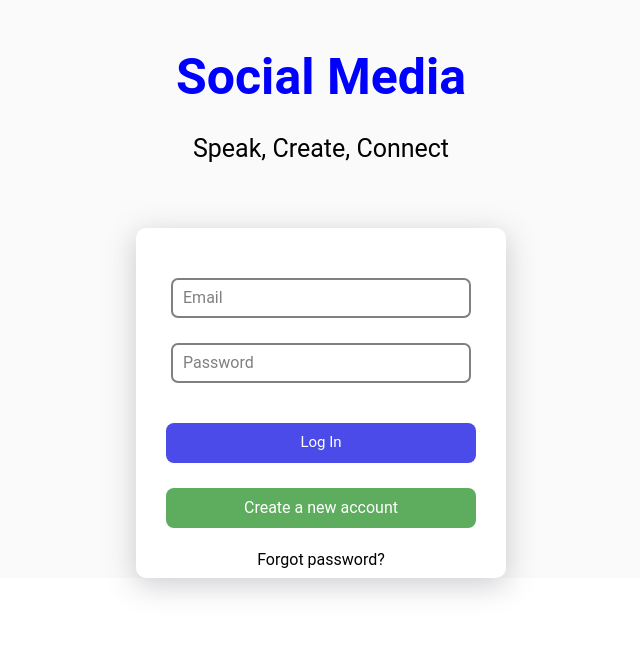
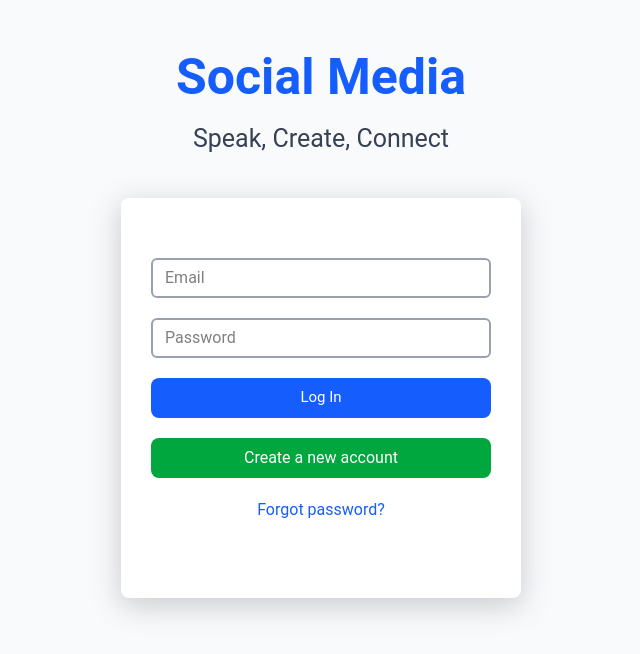
Before and after one commit to parikz45/We-Meet, a React (Vite) app in the folder frontend/: page / in a window 1280 px wide. Shown: the top 654 px of the page, without its empty margins (319-959 px from the left). Built offline with nearby package versions, Linux system fonts and the light colour scheme.

Commit message:
added tailwind for signup

```diff
--- a/frontend/src/Components/Login/Login.css
+++ b/frontend/src/Components/Login/Login.css
@@ -38,7 +38,7 @@
 
 .email {
     margin-bottom: 15px;
-    width: 300px;
+    width: 310px;
     height: 40px;
     border-radius: 7px;
     border: 2px solid grey;
@@ -48,7 +48,7 @@
 .pwd {
     margin-bottom: 25px;
     margin-top: 10px;
-    width: 300px;
+    width: 310px;
     height: 40px;
     border-radius: 7px;
     border: 2px solid grey;
@@ -64,7 +64,7 @@
     color: white;
     font-size: 15px;
     cursor: pointer;
-    margin-top: 15px;
+    margin-top: 5px;
 }
 
 .button-login {
--- a/frontend/src/Components/Login/Login.jsx
+++ b/frontend/src/Components/Login/Login.jsx
@@ -1,57 +1,95 @@
-import React, { useContext, useRef } from 'react';
-import './Login.css';
-import { Link, useNavigate } from 'react-router-dom';
-import { loginCalls } from '../../apicalls';
-import { AuthContext } from '../../context/AuthContext';
-import CircularProgress from '@mui/material/CircularProgress';
-
+import React, { useContext, useRef } from "react";
+import { Link, useNavigate } from "react-router-dom";
+import { loginCalls } from "../../apicalls";
+import { AuthContext } from "../../context/AuthContext";
+import CircularProgress from "@mui/material/CircularProgress";
 
 function Login() {
   const navigate = useNavigate();
   const email = useRef();
   const password = useRef();
-  const { user, isFetching, error, dispatch } = useContext(AuthContext);
+  const { isFetching, error, dispatch } = useContext(AuthContext);
 
   const handleSubmit = (e) => {
-    e.preventDefault()
-    loginCalls({ email: email.current.value, password: password.current.value }, dispatch);
-
-  }
+    e.preventDefault();
+    loginCalls(
+      { email: email.current.value, password: password.current.value },
+      dispatch
+    );
+  };
 
   return (
-    <div className='signup-page'>
+    <div className="flex flex-col items-center gap-[40px] bg-gray-50 pt-10 min-h-screen">
+      {/* Title and tagline */}
+      <div className="flex flex-col gap-[5px] items-center">
+        <span className="text-[50px] font-bold text-blue-600">Social Media</span>
+        <span className="text-[25px] text-center text-gray-700">
+          Speak, Create, Connect
+        </span>
+      </div>
 
-      {/* Title and tagline */}
-      <div className='page-text'>
-        <span className='page-name'>Social Media</span>
-        <span className='page-description'>Speak, Create, Connect</span>
-      </div>
-      <form className='login-box' onSubmit={handleSubmit}>
+      {/* Login box */}
+      <form
+        onSubmit={handleSubmit}
+        className="flex flex-col gap-[20px] items-center bg-white pt-[40px] lg:pt-[60px] w-[370px] lg:w-[400px] h-[340px] lg:h-[400px] rounded-lg shadow-[0_7px_29px_1px_rgba(100,100,111,0.3)]"
+      >
+        {/* Email */}
+        <input
+          type="email"
+          required
+          ref={email}
+          placeholder="Email"
+          className="w-[310px] lg:w-[340px] h-[45px] lg:h-[40px] rounded-md border-2 border-gray-400 px-3 focus:outline-none"
+        />
 
-        {/* email */}
-        <input className='email' type='email' required ref={email} placeholder='Email' />
+        {/* Password */}
+        <input
+          type="password"
+          required
+          ref={password}
+          minLength="6"
+          placeholder="Password"
+          className="w-[310px] lg:w-[340px] h-[45px] lg:h-[40px] rounded-md border-2 border-gray-400 px-3 focus:outline-none"
+        />
 
-        {/* password */}
-        <input className='pwd' type='password' required ref={password} minLength="6" placeholder='Password' />
+        {/* Login button */}
+        <button
+          type="submit"
+          className="w-[310px] lg:w-[340px] h-[45px] lg:h-[40px] bg-blue-600 text-white rounded-lg text-[15px] cursor-pointer mt-[5px] hover:bg-blue-700 transition"
+        >
+          {isFetching ? (
+            <CircularProgress color="inherit" size="20px" />
+          ) : (
+            "Log In"
+          )}
+        </button>
 
-        {/* login-button */}
-        <button type='submit' className='button-signup'>{isFetching ? <CircularProgress color='inherit' size="20px" /> : "Log In"} </button>
+        {/* Create account button */}
+        <button
+          type="button"
+          onClick={() => navigate("/signup")}
+          className="w-[310px] lg:w-[340px] h-[45px] lg:h-[40px] bg-green-600 text-white rounded-lg cursor-pointer hover:bg-green-700 transition"
+        >
+          Create a new account
+        </button>
 
-        {/* navigate to signup */}
-        <button onClick={() => navigate('/signup')} className='button-login'>Create a new account</button>
+        {/* Forgot password */}
+        <Link
+          to="/resetPassword"
+          className="mt-[20px] text-blue-600 hover:underline"
+        >
+          Forgot password?
+        </Link>
 
-        {/* forgot password */}
-        <Link className="forgot-pwd" to="/resetPassword" >Forgot password?</Link>
-
+        {/* Error */}
         {error && (
-          <div className='login-failure'>
+          <div className="mt-[25px] text-red-500">
             <span>Wrong username/password</span>
           </div>
         )}
       </form>
-
     </div>
-  )
+  );
 }
 
-export default Login
+export default Login;
--- a/frontend/src/Components/Signup/Signup.jsx
+++ b/frontend/src/Components/Signup/Signup.jsx
@@ -1,29 +1,22 @@
-import React, { useRef } from 'react';
-import './Signup.css';
-import { useNavigate } from 'react-router-dom';
-import axios from 'axios';
+import React, { useRef } from "react";
+import { useNavigate } from "react-router-dom";
+import axios from "axios";
 
 function Signup() {
   const navigate = useNavigate();
 
-  // Refs for form inputs
   const username = useRef();
   const email = useRef();
   const password = useRef();
   const passwordAgain = useRef();
 
-  // Handles user signup and password confirmation
   const handleClick = async (e) => {
     e.preventDefault();
-
-    // Clear any existing custom validation messages
     passwordAgain.current.setCustomValidity("");
 
-    // Check if passwords match
     if (password.current.value !== passwordAgain.current.value) {
       passwordAgain.current.setCustomValidity("The passwords do not match");
     } else {
-      // Create user object
       const user = {
         username: username.current.value,
         email: email.current.value,
@@ -31,13 +24,12 @@ function Signup() {
       };
 
       try {
-        // Send POST request to register user
-        const res = await axios.post("https://we-meet-mecf4.sevalla.app/api/auth/register", user);
-
-        // Save user to localStorage and navigate to details page
+        const res = await axios.post(
+          "https://we-meet-mecf4.sevalla.app/api/auth/register",
+          user
+        );
         localStorage.setItem("user", JSON.stringify(res.data));
         navigate("/details");
-
       } catch (err) {
         console.log(err);
         alert("Cannot sign up user!");
@@ -46,63 +38,70 @@ function Signup() {
   };
 
   return (
-    <div className='Signup-page'>
-      {/* Left side text section */}
-      <div className='page-Text'>
-        <span className='page-name'>Social Media</span>
-        <span className='page-description'>Speak, Create, Connect</span>
+    <div className="flex flex-col gap-[40px] items-center px-10 py-8">
+      {/* Title */}
+      <div className="flex flex-col gap-[5px] items-center">
+        <span className="text-[50px] font-bold text-blue-600">We-Meet</span>
+        <span className="text-[25px] text-center text-gray-700">
+          Speak, Create, Connect
+        </span>
       </div>
 
       {/* Signup form */}
-      <form onSubmit={handleClick} className='signup-box'>
-
-        {/* Username input */}
+      <form
+        onSubmit={handleClick}
+        className="flex flex-col items-center gap-[20px] bg-white mt-10 w-[370px] lg:w-[400px] h-[340px] lg:h-[400px] rounded-lg shadow-[0_7px_29px_1px_rgba(100,100,111,0.3)] px-3 py-10"
+      >
+        {/* Username */}
         <input
-          className='Email'
           required
           ref={username}
-          placeholder='Username'
+          placeholder="Username"
+          className="mb-5 w-[310px] lg:w-[340px] h-[45px] lg:h-[40px]rounded-md border-2 border-gray-400 px-3 focus:outline-none"
         />
 
-        {/* Email input */}
+        {/* Email */}
         <input
-          className='Email'
-          type='email'
+          type="email"
           required
           ref={email}
-          placeholder='Email'
+          placeholder="Email"
+          className="mb-5 w-[310px] lg:w-[340px] h-[45px] lg:h-[40px] rounded-md border-2 border-gray-400 px-3 focus:outline-none"
         />
 
-        {/* Password input */}
+        {/* Password */}
         <input
-          className='password'
-          type='password'
+          type="password"
           required
           ref={password}
           minLength="6"
-          placeholder='Password'
+          placeholder="Password"
+          className="mb-5 w-[310px] lg:w-[340px] h-[45px] lg:h-[40px] rounded-md border-2 border-gray-400 px-3 focus:outline-none"
         />
 
-        {/* Confirm password input */}
+        {/* Confirm password */}
         <input
-          className='password'
-          type='password'
+          type="password"
           required
           ref={passwordAgain}
           minLength="6"
-          placeholder='Re-enter Password'
+          placeholder="Re-enter Password"
+          className="w-[310px] lg:w-[340px] h-[45px] lg:h-[40px] rounded-md border-2 border-gray-400 px-3 focus:outline-none"
         />
 
-        {/* Sign up button */}
-        <button type='submit' className='button-Signup'>
+        {/* Signup button */}
+        <button
+          type="submit"
+          className="w-[310px] lg:w-[340px] h-[45px] lg:h-[40px] bg-blue-600 text-white rounded-lg text-[15px] hover:bg-blue-700 transition"
+        >
           Sign up
         </button>
 
-        {/* Navigate to login page */}
+        {/* Login button */}
         <button
-          type='button'
-          onClick={() => navigate('/login')}
-          className='button-Login'
+          type="button"
+          onClick={() => navigate("/login")}
+          className="w-[310px] lg:w-[340px] h-[45px] lg:h-[40px] bg-green-600 text-white rounded-lg hover:bg-green-700 transition"
         >
           Log in to account
         </button>
```
